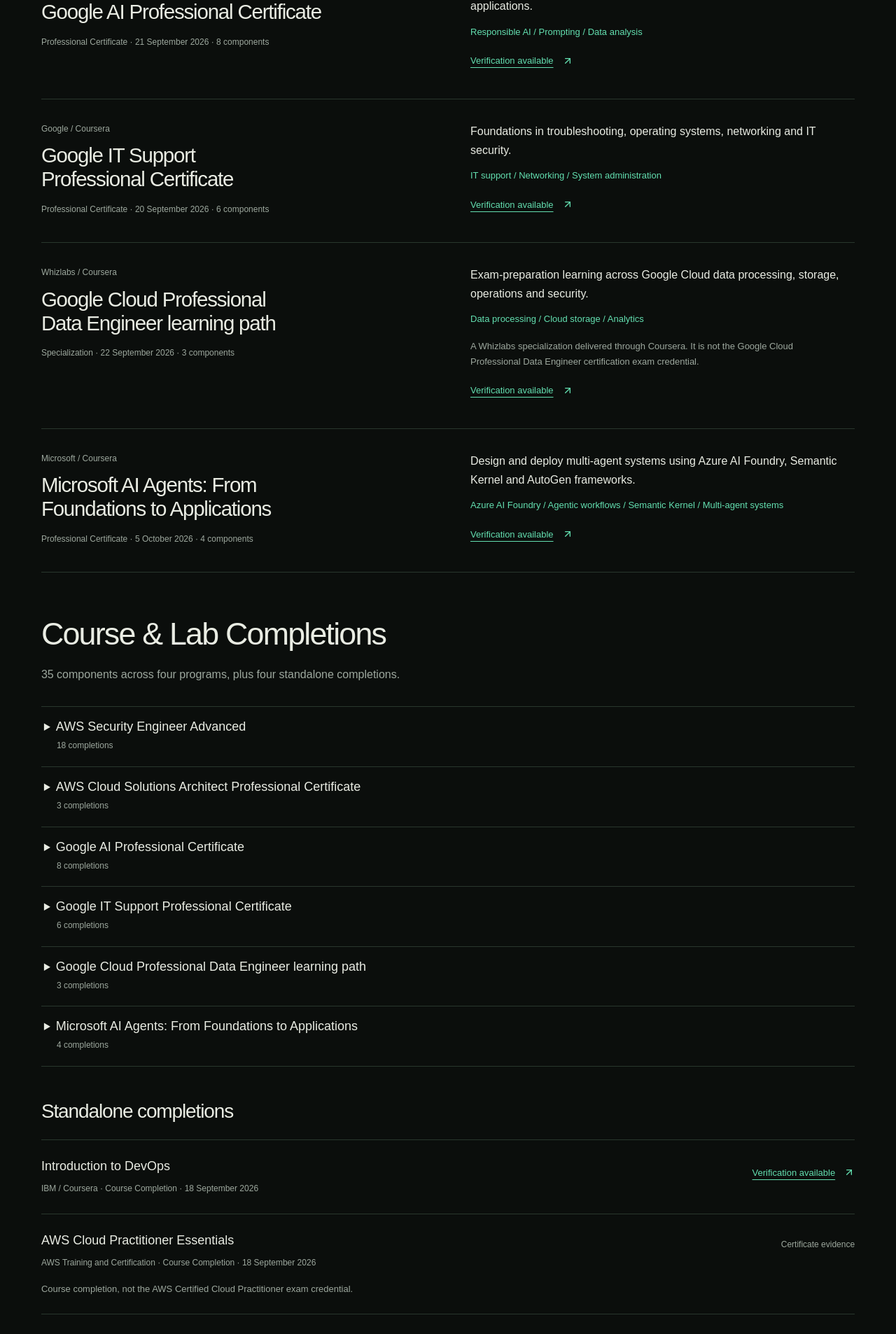
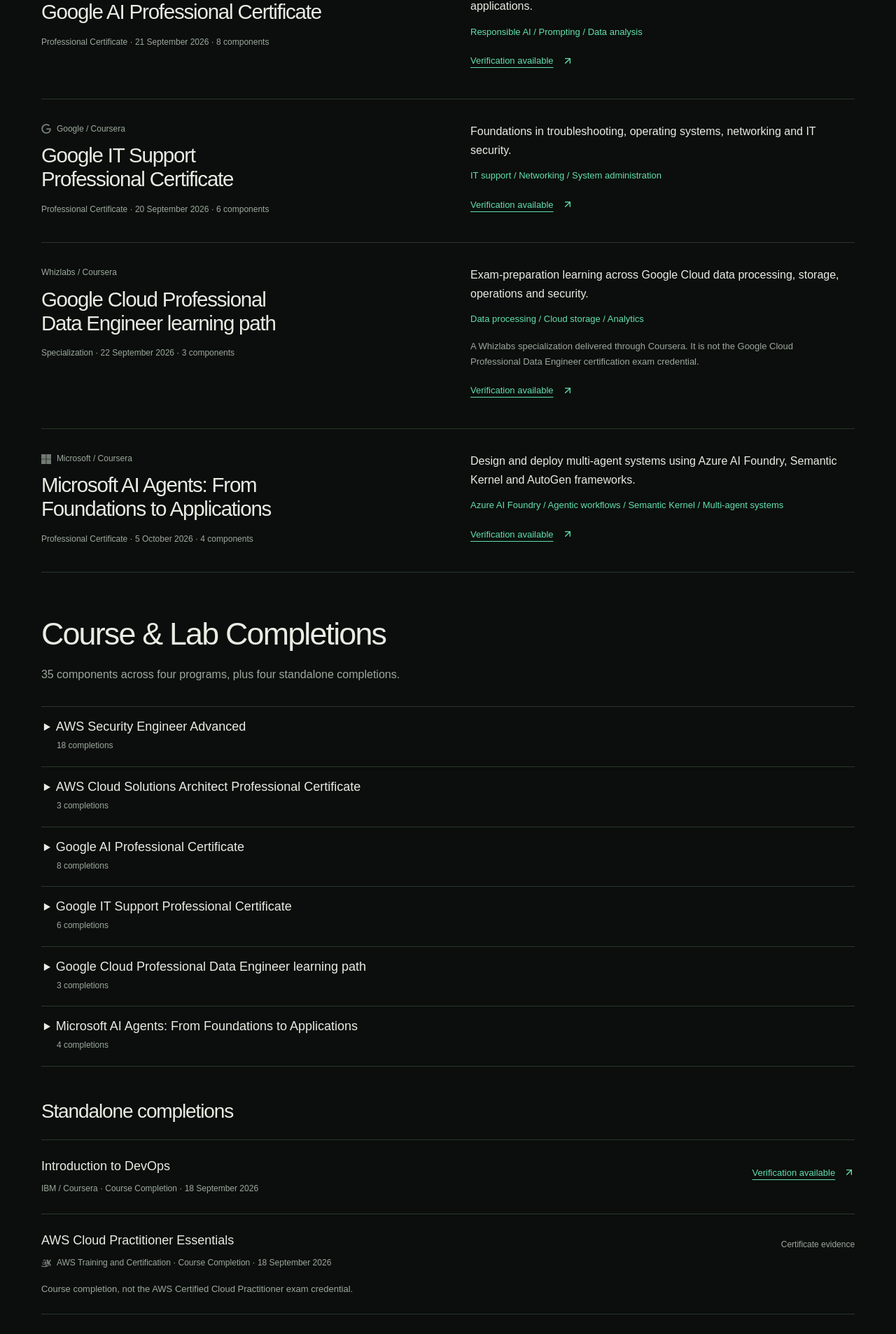
Before and after one commit to syahmiaof/syahmiaof, a Next.js app: page /credentials in a window 1280 px wide. Shown: the part 1556-3462 px from the top of the page at 70% size. Built offline with nearby package versions, Linux system fonts and the light colour scheme; no server answers; a web font is replaced by a local one.

Commit message:
feat(ui): add small monochrome logos for prominent certification issuers

```diff
--- a/src/app/credentials.css
+++ b/src/app/credentials.css
@@ -10,6 +10,8 @@
 .credential-program { display: grid; grid-template-columns: 1fr 1fr; gap: var(--space-8); padding: var(--space-4) 0; border-bottom: 1px solid var(--border-subtle); }
 .credential-program h3 { font-size: clamp(25px, 2.3vw, 34px); max-width: 27ch; margin: 10px 0 16px; text-wrap: balance; }
 .credential-meta { font-family: var(--font-mono); font-size: 12px; line-height: 1.8; color: var(--fg-muted); }
+.credential-meta-issuer { display: flex; align-items: center; gap: 8px; }
+.issuer-icon { flex-shrink: 0; opacity: 0.7; }
 .credential-program-detail > p { max-width: 65ch; }
 .credential-skills { color: var(--signal-primary); font-size: 13px; margin-top: 12px; }
 .credential-disclaimer { color: var(--fg-muted); font-size: 13px; margin-top: 16px; }
--- a/src/components/credentials/CredentialRecords.tsx
+++ b/src/components/credentials/CredentialRecords.tsx
@@ -2,6 +2,19 @@
 import type { Credential, CompetitionRecognition } from '@/types/portfolio';
 import { competitionRecognitions, componentsFor, credentialCounts, credentialKindLabels, formatCredentialDate, nextTargets } from '@/data/credentials';
 import { SafeImage } from '@/components/ui/SafeImage';
+
+function IssuerIcon({ issuer }: { issuer: string }) {
+  if (issuer === 'Microsoft') {
+    return <svg role="img" viewBox="0 0 24 24" xmlns="http://www.w3.org/2000/svg" width="14" height="14" fill="currentColor" className="issuer-icon" aria-hidden="true"><path d="M11.4 24H0V12.6h11.4V24zM24 24H12.6V12.6H24V24zM11.4 11.4H0V0h11.4v11.4zm12.6 0H12.6V0H24v11.4z"/></svg>;
+  }
+  if (issuer === 'Google') {
+    return <svg role="img" viewBox="0 0 24 24" xmlns="http://www.w3.org/2000/svg" width="14" height="14" fill="currentColor" className="issuer-icon" aria-hidden="true"><path d="M12.48 10.92v3.28h7.84c-.24 1.84-.853 3.187-1.787 4.133-1.147 1.147-2.933 2.4-6.053 2.4-4.827 0-8.6-3.893-8.6-8.72s3.773-8.72 8.6-8.72c2.6 0 4.507 1.027 5.907 2.347l2.307-2.307C18.747 1.44 16.133 0 12.48 0 5.867 0 .307 5.387.307 12s5.56 12 12.173 12c3.573 0 6.267-1.173 8.373-3.36 2.16-2.16 2.84-5.213 2.84-7.667 0-.76-.053-1.467-.173-2.053H12.48z"/></svg>;
+  }
+  if (issuer.includes('AWS') || issuer === 'Amazon Web Services') {
+    return <svg role="img" viewBox="0 0 24 24" xmlns="http://www.w3.org/2000/svg" width="14" height="14" fill="currentColor" className="issuer-icon" aria-hidden="true"><path d="M11.028 15.65c-1.393.755-3.303 1.189-5.183 1.189-1.344 0-2.355-.306-2.883-1.118-.328-.521-.497-1.178-.497-1.921 0-2.327 1.849-3.791 5.932-3.791.956 0 1.802.132 2.631.328v-.62c0-1.85-.92-2.73-2.784-2.73-1.304 0-2.528.328-3.523.869l-.79-2.285c1.23-.623 2.946-.97 4.698-.97 3.518 0 5.253 1.637 5.253 4.88v6.626h-2.522v-1.443h-.065c-.534.62-1.398 1.187-2.268 1.187m-.266-3.834c-.655-.179-1.36-.26-2.062-.26-1.968 0-2.903.655-2.903 1.803 0 1.045.719 1.666 2.012 1.666 1.455 0 2.522-.72 2.953-1.786v-1.423zm-1.889 8.761c4.542 0 8.73-1.466 12.087-4.116l1.205 1.583c-3.693 2.969-8.411 4.542-13.334 4.542-3.712 0-7.202-1.018-10.314-2.887l1.322-1.639c2.723 1.633 5.86 2.517 9.034 2.517m11.237-4.526c.307-.643.512-1.164.673-1.859h.063c.123.635.347 1.258.653 1.879l1.69 3.522h3.42l-4.103-7.585 3.906-7.391h-3.321l-1.571 3.504c-.305.736-.532 1.255-.714 1.879h-.06c-.144-.543-.328-1.026-.633-1.799l-1.634-3.584h-3.197l-1.551 3.541c-.246.562-.471 1.082-.633 1.761h-.06c-.165-.639-.328-1.066-.613-1.743L12.559 5h-3.159l3.886 7.43-4.162 7.567h3.339l1.796-3.738c.244-.523.511-1.102.693-1.801h.062c.164.58.368 1.101.652 1.761l1.838 3.778h3.359l-1.956-3.984z"/></svg>;
+  }
+  return null;
+}
 
 export function CredentialSummary() {
   return <dl className="credential-summary" aria-label="Evidence summary">
@@ -20,7 +33,7 @@
 export function ProgramList({ programs, compact = false }: { programs: readonly Credential[]; compact?: boolean }) {
   return <ol className={`credential-programs${compact ? ' credential-programs-compact' : ''}`}>
     {programs.map(program => <li className="credential-program" key={program.slug} data-program={program.slug}>
-      <div className="credential-program-identity"><p className="credential-meta">{program.issuer} / {program.provider}</p><h3>{program.title}</h3><p className="credential-meta">{credentialKindLabels[program.kind]} · <time dateTime={program.issuedAt}>{formatCredentialDate(program.issuedAt)}</time> · {componentsFor(program.slug).length} components</p></div>
+      <div className="credential-program-identity"><p className="credential-meta credential-meta-issuer"><IssuerIcon issuer={program.issuer} /><span>{program.issuer} / {program.provider}</span></p><h3>{program.title}</h3><p className="credential-meta">{credentialKindLabels[program.kind]} · <time dateTime={program.issuedAt}>{formatCredentialDate(program.issuedAt)}</time> · {componentsFor(program.slug).length} components</p></div>
       <div className="credential-program-detail"><p>{program.summary}</p>{!compact && <p className="credential-skills">{program.skills.join(' / ')}</p>}{program.disclaimer && <p className="credential-disclaimer">{program.disclaimer}</p>}<EvidenceLink credential={program} /></div>
     </li>)}
   </ol>;
@@ -28,7 +41,7 @@
 
 export function CompletionList({ records }: { records: readonly Credential[] }) {
   return <ul className="credential-completions">{records.map(record => <li key={record.slug} data-completion={record.slug}>
-    <div><h4>{record.title}</h4><p className="credential-meta">{record.issuer}{record.provider && ` / ${record.provider}`} · {credentialKindLabels[record.kind]} · <time dateTime={record.issuedAt}>{formatCredentialDate(record.issuedAt)}</time></p>{record.summary && <p>{record.summary}</p>}{record.disclaimer && <p className="credential-disclaimer">{record.disclaimer}</p>}{record.certificateId && <p className="credential-meta credential-id">Certificate ID: {record.certificateId}</p>}</div><EvidenceLink credential={record} />
+    <div><h4>{record.title}</h4><p className="credential-meta credential-meta-issuer"><IssuerIcon issuer={record.issuer} /><span>{record.issuer}{record.provider && ` / ${record.provider}`} · {credentialKindLabels[record.kind]} · <time dateTime={record.issuedAt}>{formatCredentialDate(record.issuedAt)}</time></span></p>{record.summary && <p>{record.summary}</p>}{record.disclaimer && <p className="credential-disclaimer">{record.disclaimer}</p>}{record.certificateId && <p className="credential-meta credential-id">Certificate ID: {record.certificateId}</p>}</div><EvidenceLink credential={record} />
   </li>)}</ul>;
 }
 
```
